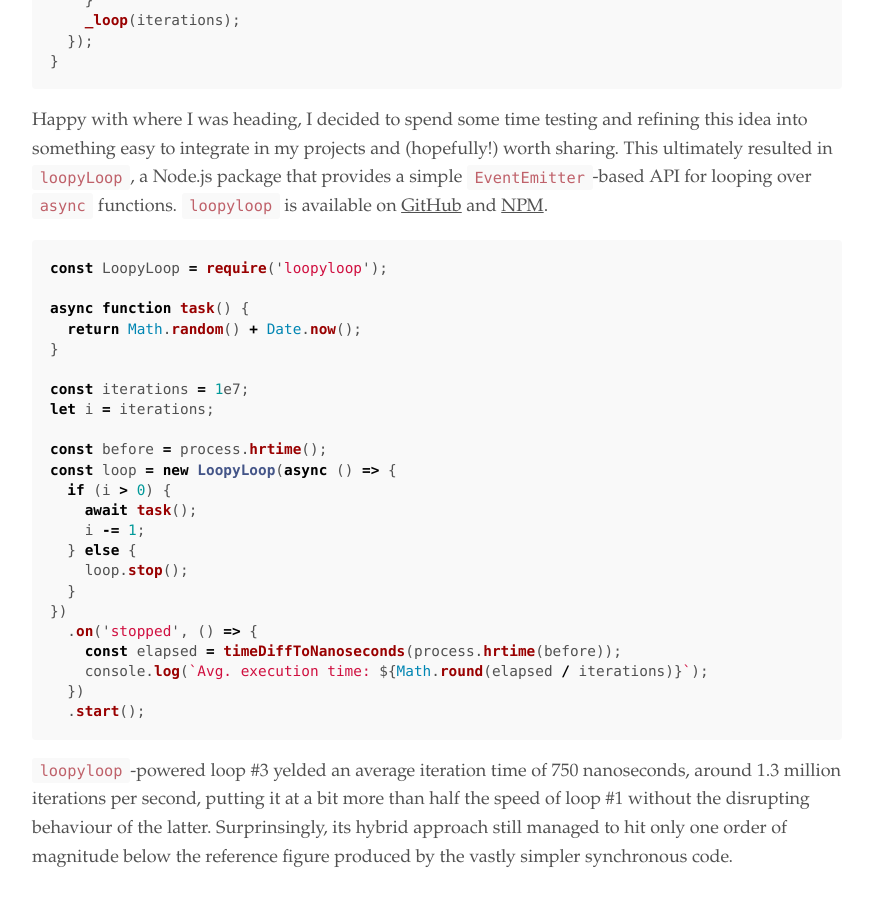
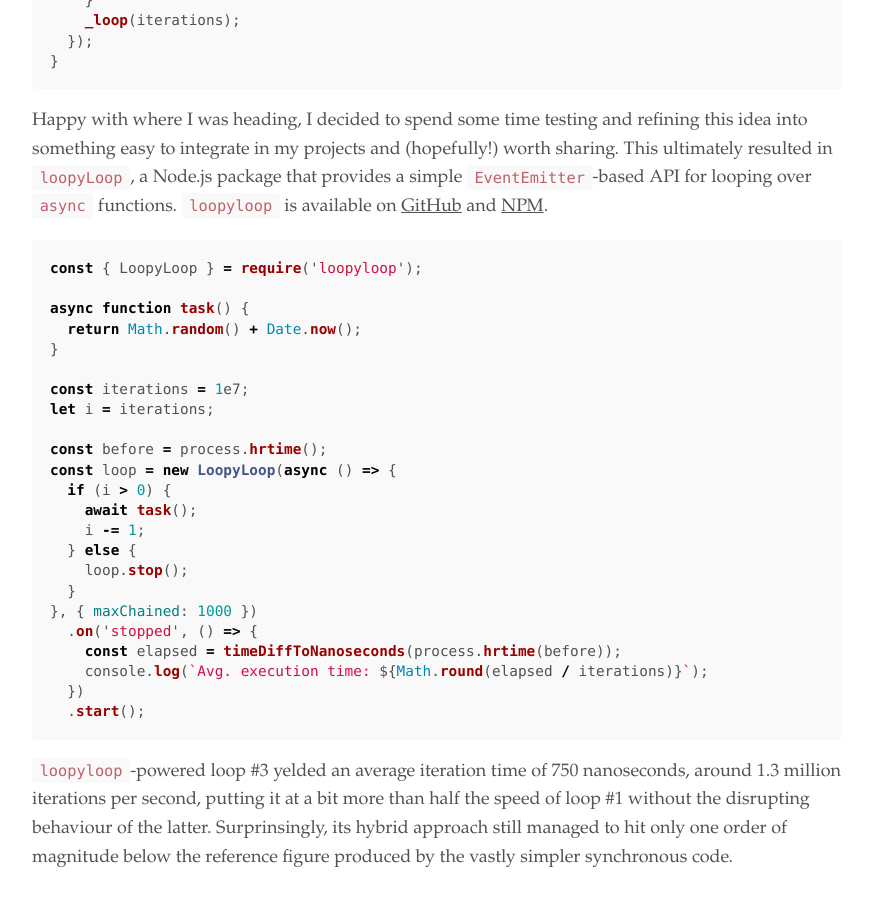
Before and after one commit to jacoscaz/treesandrobots.github.io, a Jekyll site: the page built from _posts/2018-06-28-looping-async-functions-nodejs.md, in a window 1280 px wide and 900 px high, scrolled down 6747 px. Shown: the whole window, without its empty margins (203-1074 px from the left). Built offline with Jekyll 4.4.1, drawn with Linux system fonts in a browser that asks for light colours; some of the changed text lies outside the part shown.

Commit message:
minor tweaks

````diff
--- a/_posts/2018-06-28-looping-async-functions-nodejs.md
+++ b/_posts/2018-06-28-looping-async-functions-nodejs.md
@@ -233,7 +233,7 @@
 Happy with where I was heading, I decided to spend some time testing and refining this idea into something easy to integrate in my projects and (hopefully!) worth sharing. This ultimately resulted in `loopyLoop`, a Node.js package that provides a simple `EventEmitter`-based API for looping over `async` functions. `loopyloop` is available on [GitHub][loopyloop-github] and [NPM][loopyloop-npm].
 
 ```js
-const LoopyLoop = require('loopyloop');
+const { LoopyLoop } = require('loopyloop');
 
 async function task() {
   return Math.random() + Date.now();
@@ -250,7 +250,7 @@
   } else {
     loop.stop();
   }
-})
+}, { maxChained: 1000 })
   .on('stopped', () => {
     const elapsed = timeDiffToNanoseconds(process.hrtime(before));
     console.log(`Avg. execution time: ${Math.round(elapsed / iterations)}`);
@@ -349,7 +349,7 @@
         function _loop(i) {
           if (i > 0) {
             asyncTask()
-              .then(() => _loop(i -= 1))
+              .then(() => _loop(i - 1))
               .catch(reject);
           } else {
             resolve();
@@ -376,7 +376,7 @@
             asyncTask()
               .then(() => {
                 setImmediate(() => {
-                  _loop(i -= 1);
+                  _loop(i - 1);
                 });
               })
               .catch(reject);
@@ -397,7 +397,7 @@
   // ====================== LOOP #3 ====================
   // ===================================================
 
-  const LoopyLoop = require('loopyloop');
+  const { LoopyLoop } = require('loopyloop');
 
   function testLoop3() {
     return new Promise((resolve, reject) => {
@@ -405,12 +405,12 @@
       const before = process.hrtime();
       const loop = new LoopyLoop(async () => {
         if (i > 0) {
-          await task();
+          await asyncTask();
           i -= 1;
         } else {
           loop.stop();
         }
-      })
+      }, { maxChained: 1000 })
         .on('error', reject)
         .on('stopped', () => {
           const elapsed = timeDiffToNanoseconds(process.hrtime(before));
````
Also changed, not shown: other parts of _posts/2018-06-28-looping-async-functions-nodejs.md (+1 -1 lines).
